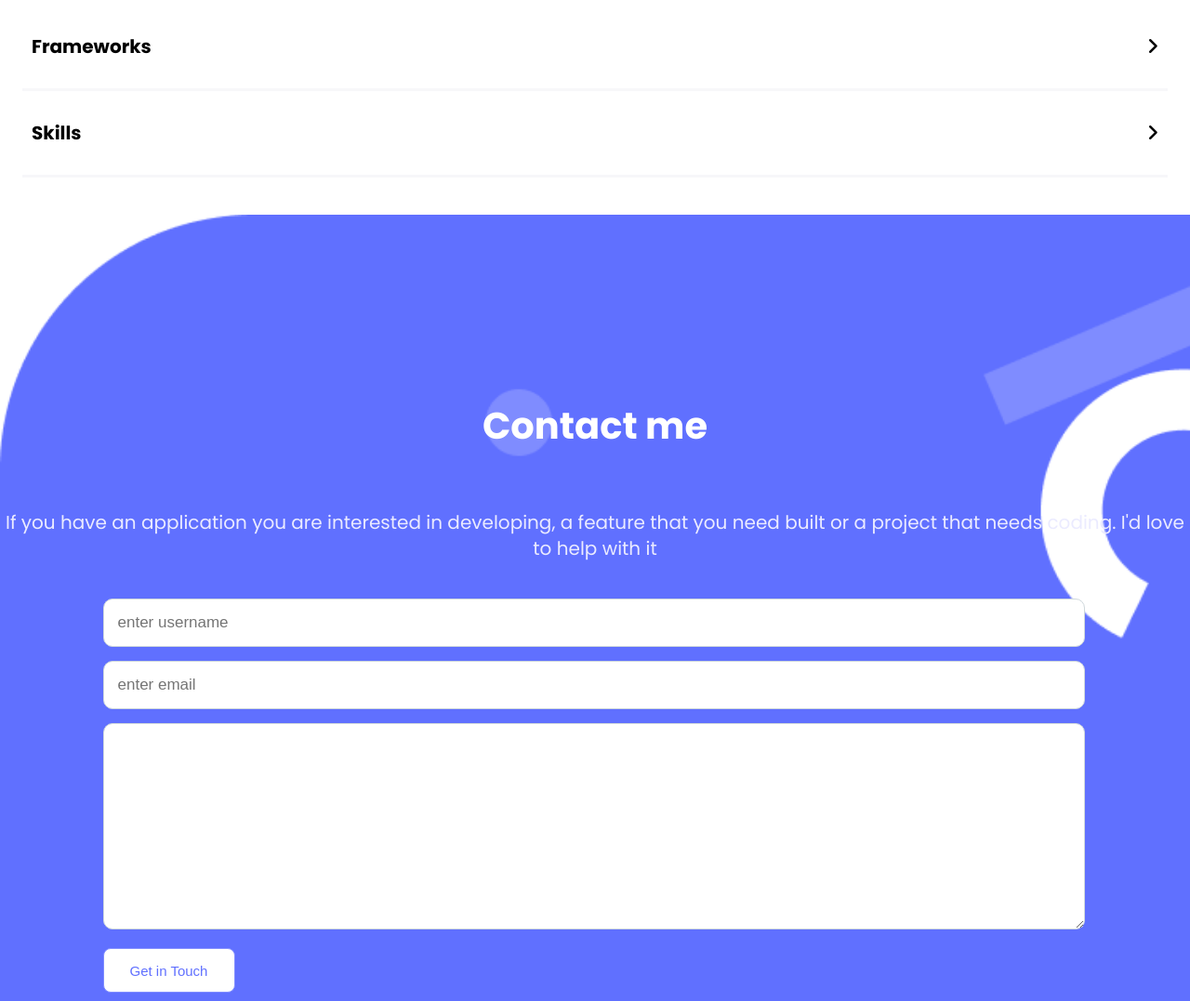
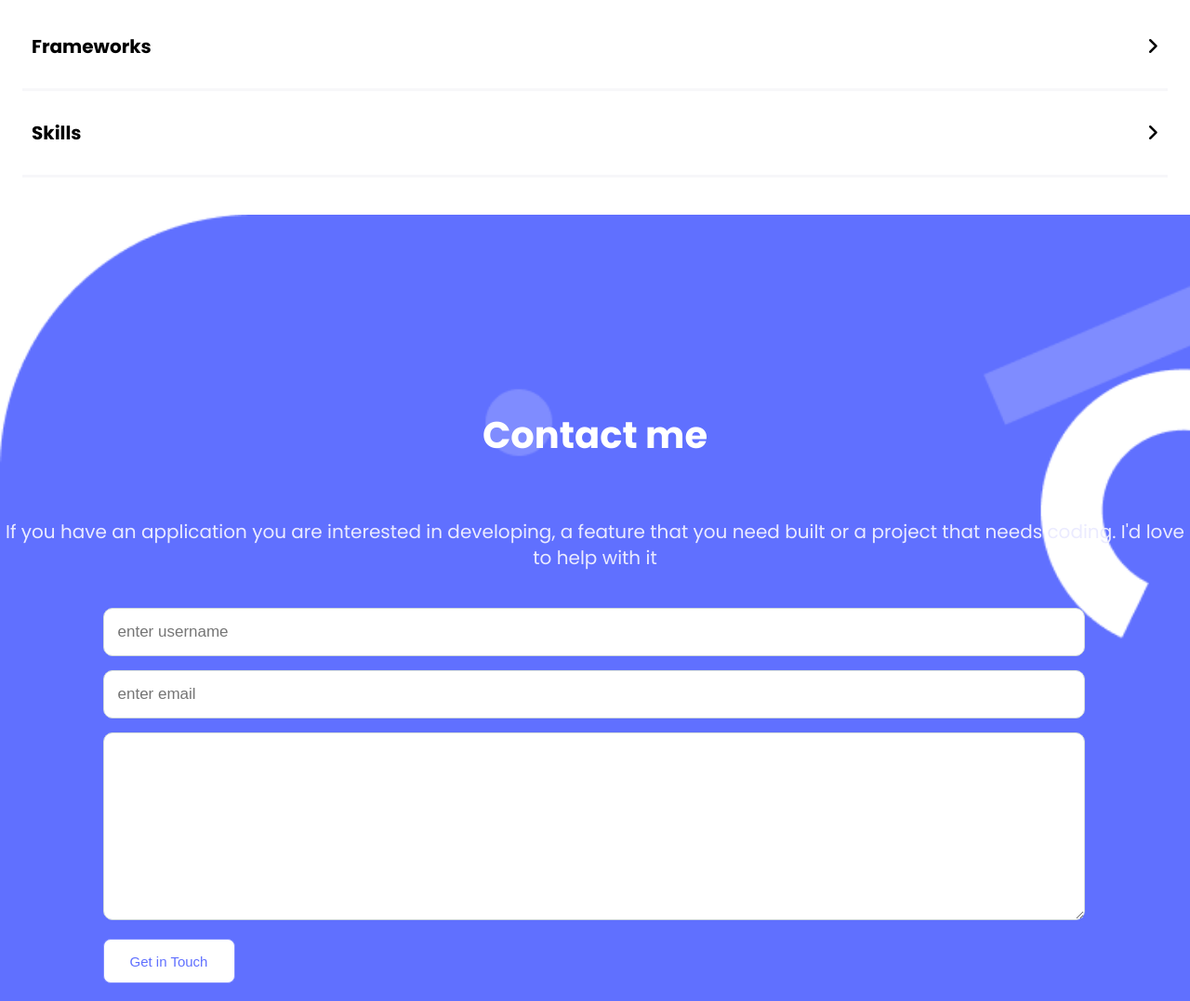
Before and after one commit to Lornakaboro/My-portfolio, a website: page index.html in a window 1280 px wide. Shown: the part 6373-7450 px from the top of the page at 93% size. Drawn offline with Linux system fonts and the light colour scheme.

Commit message:
Adjust the height of the Message box

```diff
--- a/style.css
+++ b/style.css
@@ -283,6 +283,7 @@ body {
 
 .contact-form-message {
   margin-bottom: 20px;
+  height: 170px;
 }
 
 .contact-form-btn {
```
